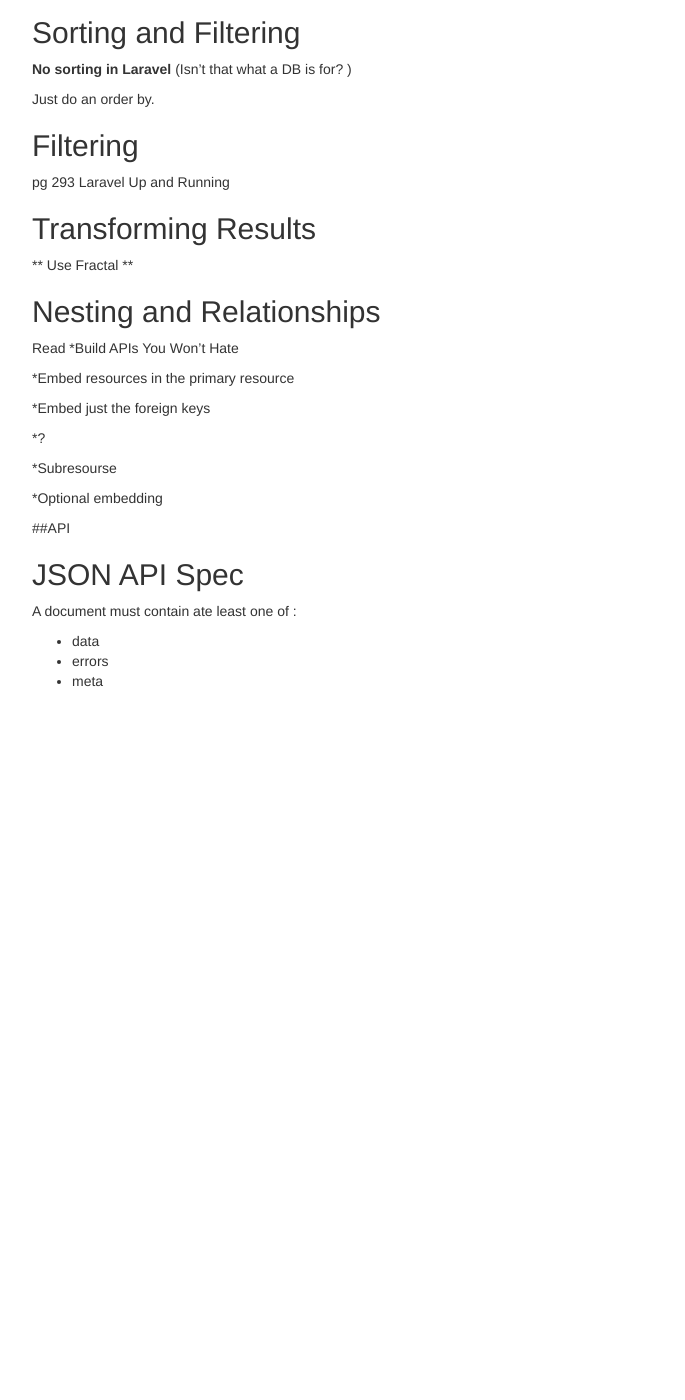
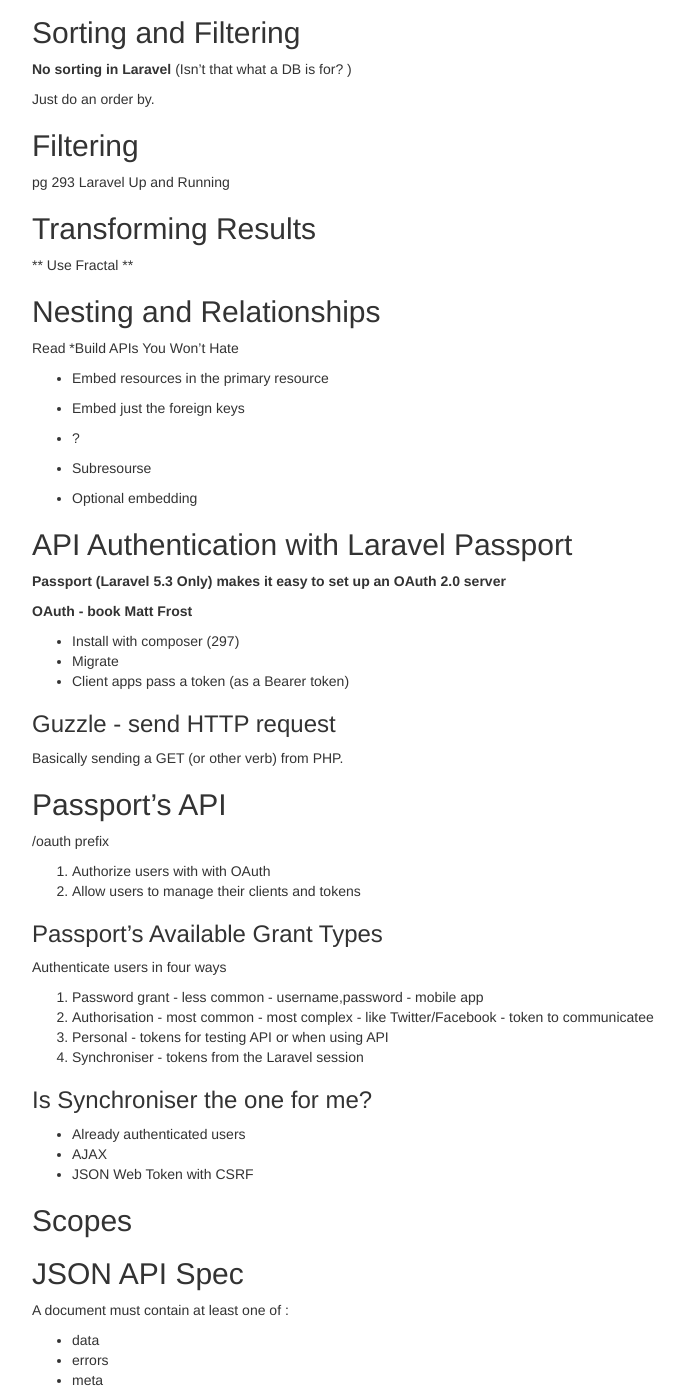
Before and after one commit to ArtisanTinkerer/ArtisanTinkerer.github.io, a Jekyll site: the page built from _posts/2016-12-12-API-Notes.md, in a window 1280 px wide and 1400 px high, scrolled down 1080 px. Shown: the whole window, without its empty margins (38-723 px from the left). Built offline with Jekyll 4.4.1, drawn with Linux system fonts in a browser that asks for light colours; before the commit the page ends 1781 px from its top, so only the background shows below that.

Commit message:
Update 2016-12-12-API-Notes.md

```diff
--- a/_posts/2016-12-12-API-Notes.md
+++ b/_posts/2016-12-12-API-Notes.md
@@ -97,29 +97,59 @@
 
 Read *Build APIs You Won't Hate
 
-*Embed resources in the primary resource
+* Embed resources in the primary resource
 
-*Embed just the foreign keys
+* Embed just the foreign keys
 
-*?
+* ?
 
-*Subresourse
+* Subresourse
 
-*Optional embedding
+* Optional embedding
 
 
-##API
+## API Authentication with Laravel Passport
 
+**Passport (Laravel 5.3 Only) makes it easy to set up an  OAuth 2.0 server**
 
+**OAuth - book Matt Frost**
 
+* Install with composer (297)
+* Migrate
+* Client apps pass a token (as a Bearer token)
 
+### Guzzle - send HTTP request
 
+Basically sending a GET (or other verb) from PHP.
 
+## Passport's API
+
+/oauth prefix
+
+1. Authorize users with with OAuth
+2. Allow users to manage their clients and tokens
+
+### Passport's Available Grant Types
+
+Authenticate users in four ways
+
+1. Password grant - less common - username,password - mobile app
+2. Authorisation  - most common - most complex - like Twitter/Facebook - token to communicatee
+3. Personal - tokens for testing API or when using API
+4. Synchroniser - tokens from the Laravel session
+
+### Is Synchroniser the one for me?
+
+* Already authenticated users
+* AJAX
+* JSON Web Token with CSRF
+
+## Scopes
 
 
 ## JSON API Spec
 
-A document must contain ate least one of :
+A document must contain at least one of :
 
 * data
 * errors
```
